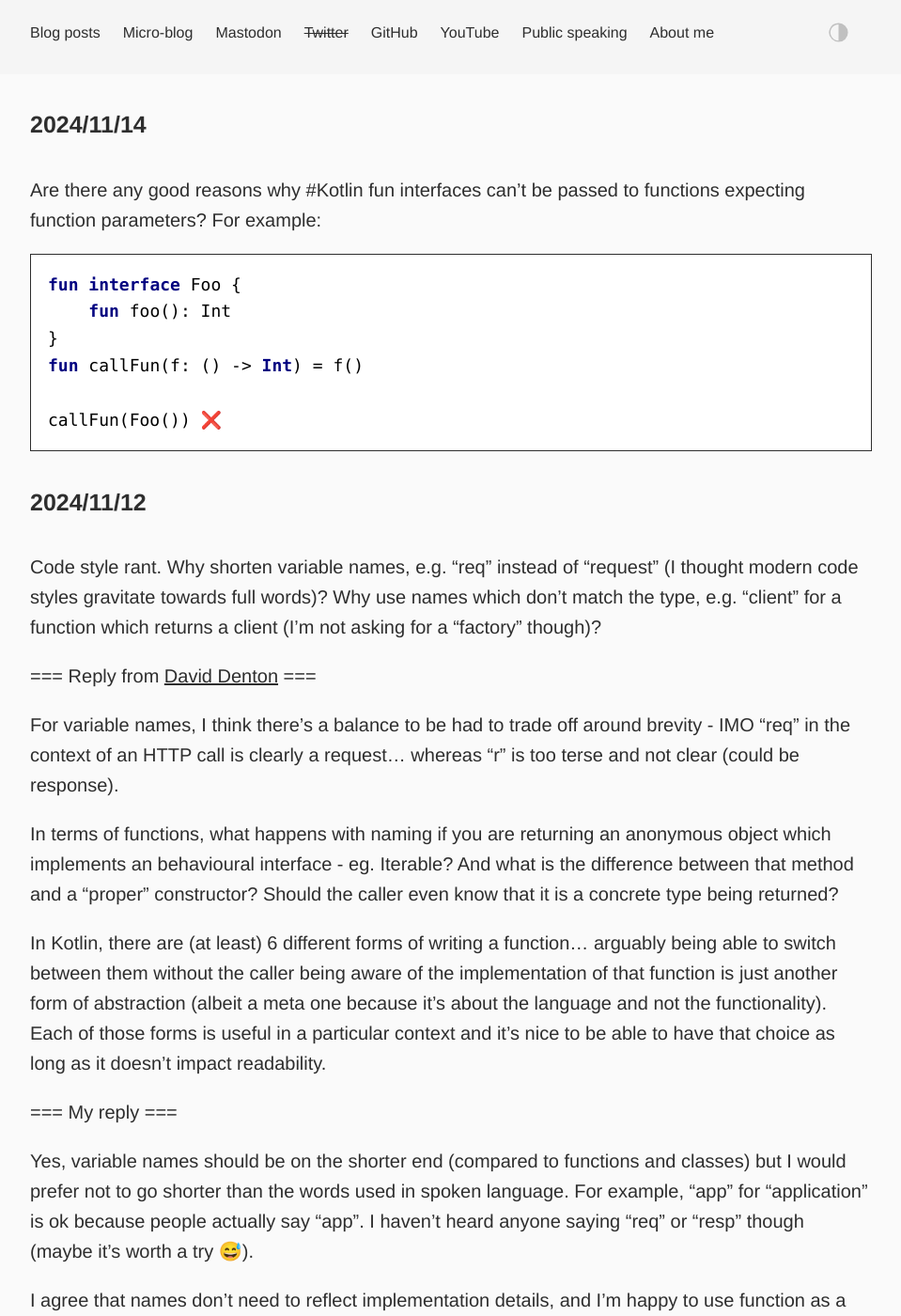
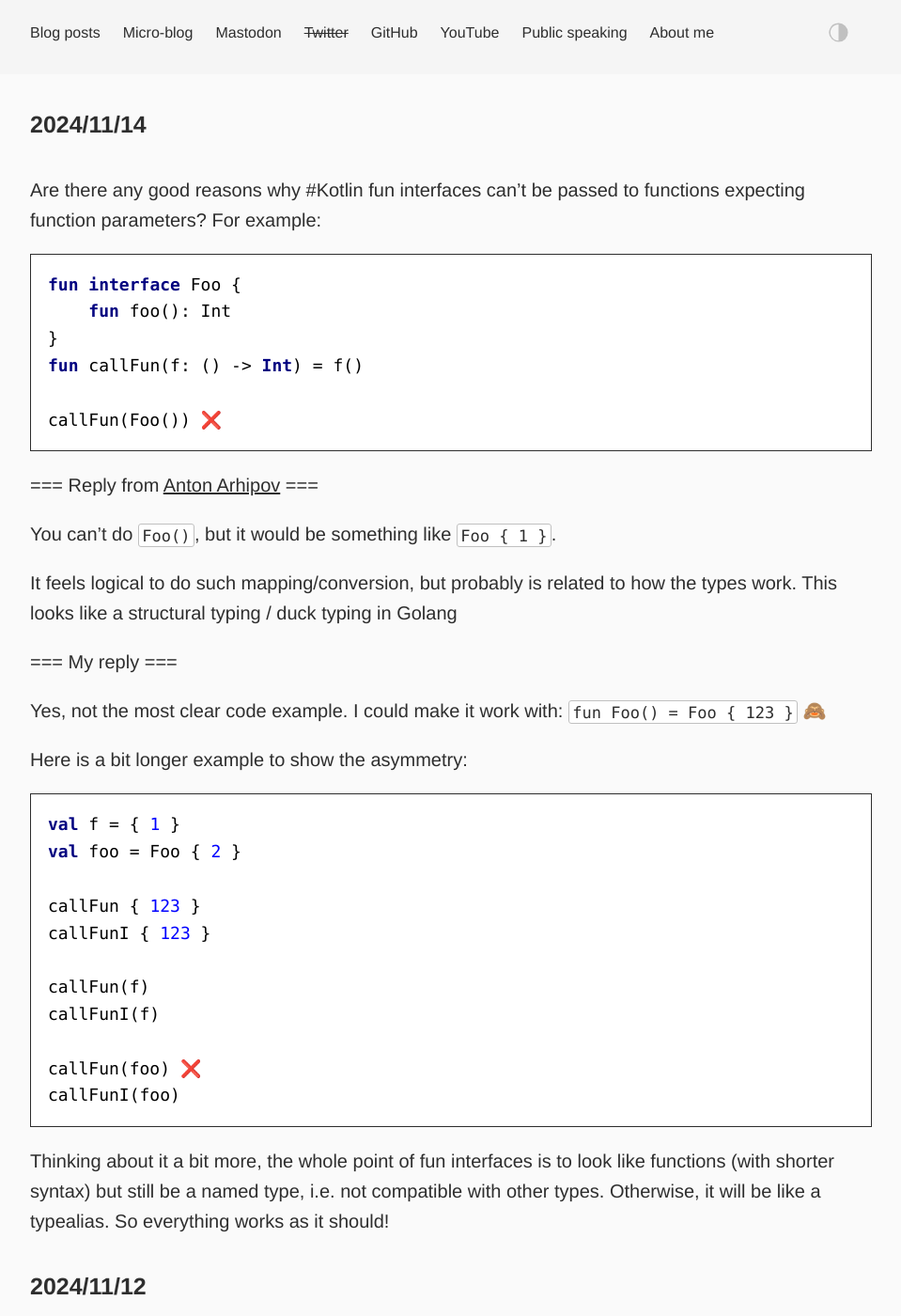
Before and after one commit to dkandalov/dkandalov.github.io, a Jekyll site: the page built from micro-blog.md, in a window 1280 px wide and 1400 px high. Shown: the whole window at 94% size, without its empty margins (160-1119 px from the left). Built offline with Jekyll 4.4.1, drawn with Linux system fonts in a browser that asks for light colours.

Commit message:
updated micro-blog

```diff
--- a/micro-blog.md
+++ b/micro-blog.md
@@ -15,6 +15,33 @@ fun callFun(f: () -> Int) = f()
 callFun(Foo()) ❌
 </kotlin>
 
+=== Reply from [Anton Arhipov](https://twitter.com/antonarhipov) ===
+
+You can't do `Foo()`, but it would be something like `Foo { 1 }`.
+
+It feels logical to do such mapping/conversion, but probably is related to how the types work. This looks like a structural typing / duck typing in Golang
+
+=== My reply ===
+
+Yes, not the most clear code example. I could make it work with: `fun Foo() = Foo { 123 }` 🙈
+
+Here is a bit longer example to show the asymmetry:
+
+<kotlin>
+val f = { 1 }
+val foo = Foo { 2 }
+
+callFun { 123 }
+callFunI { 123 }
+
+callFun(f)
+callFunI(f)
+
+callFun(foo) ❌
+callFunI(foo)
+</kotlin>
+
+Thinking about it a bit more, the whole point of fun interfaces is to look like functions (with shorter syntax) but still be a named type, i.e. not compatible with other types. Otherwise, it will be like a typealias. So everything works as it should!
 
 #### 2024/11/12
 Code style rant. Why shorten variable names, e.g. "req" instead of "request" (I thought modern code styles gravitate towards full words)? Why use names which don't match the type, e.g. "client" for a function which returns a client (I'm not asking for a "factory" though)?
```
